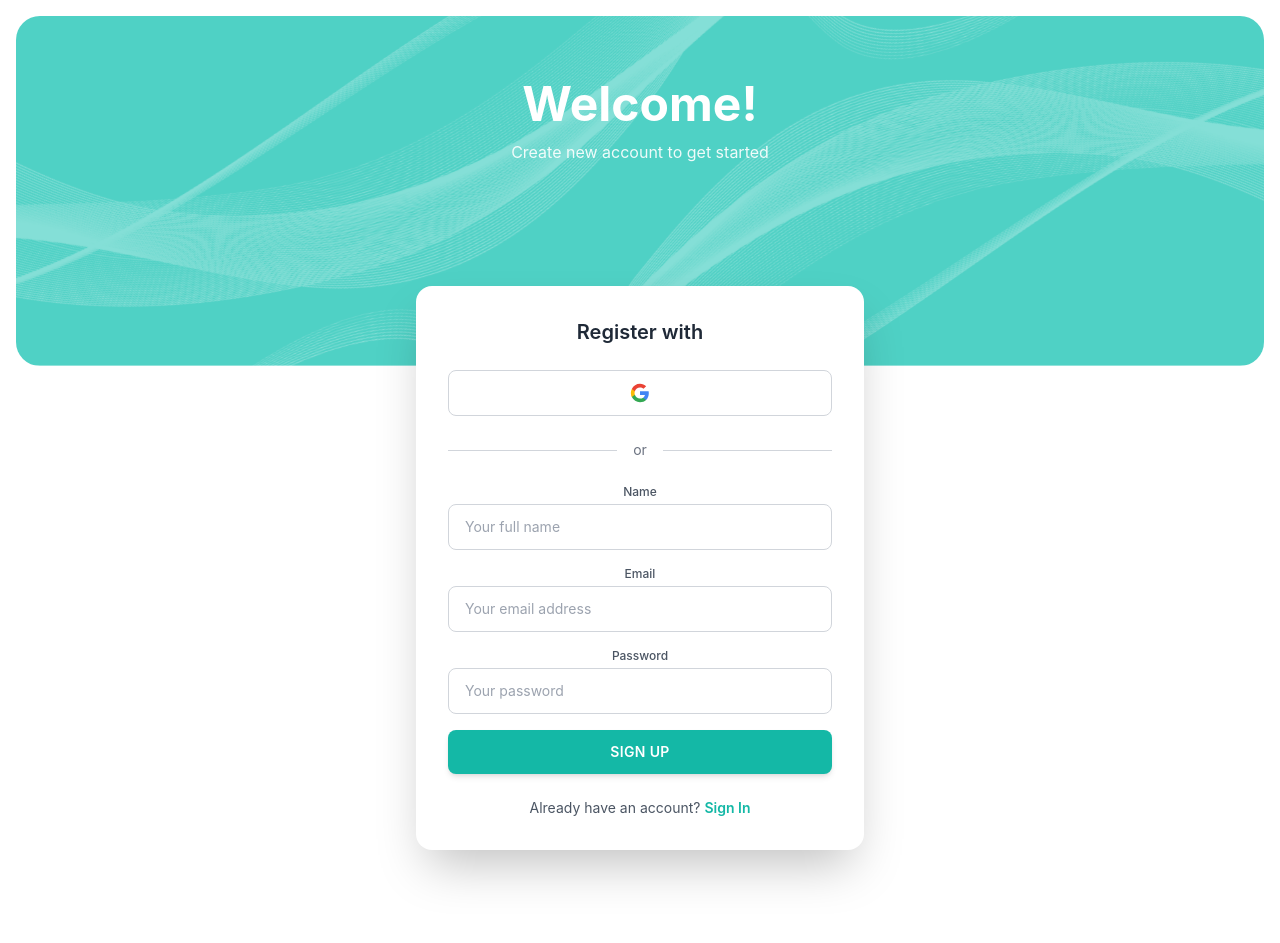
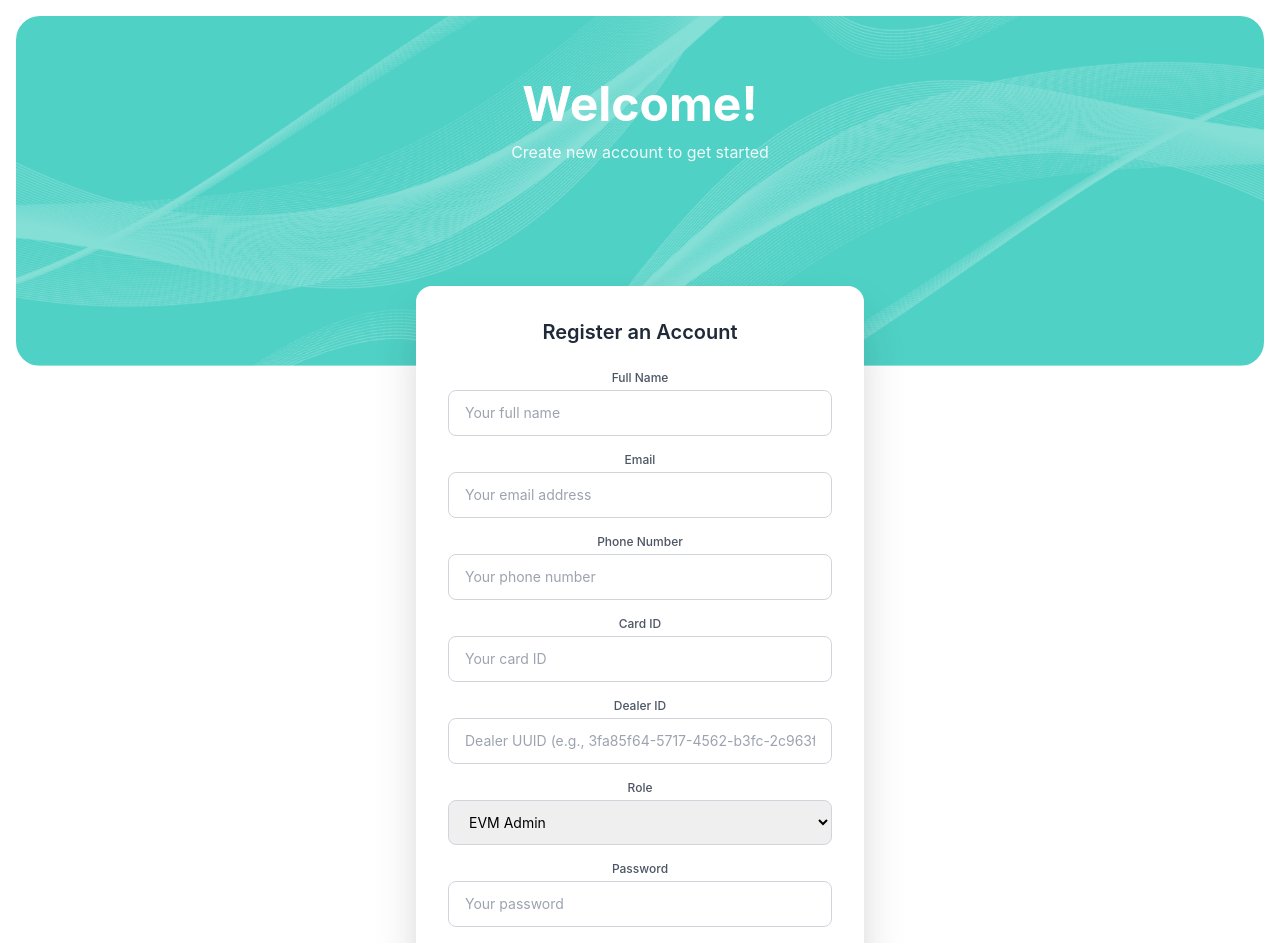
Before and after one commit to Tien-DT/EVMManagement-FE, a React (Create React App) app: page /signup in a window 1280 px wide. Shown: the top 943 px of the page. Before the commit the page ends 914 px from the top, so only its background shows below. Built offline with nearby package versions, Linux system fonts and the light colour scheme.

Commit message:
Update SignUpForm.jsx

```diff
--- a/src/features/auth/components/SignUpForm.jsx
+++ b/src/features/auth/components/SignUpForm.jsx
@@ -1,11 +1,11 @@
 import React from "react";
+import { Link } from "react-router-dom";
 import signupBg from "../../../assets/images/signupbackground.png";
+import { useSignUp } from "../hooks/useSignUp";
 
 const SignUpForm = () => {
-  const handleFormSubmit = (e) => {
-    e.preventDefault();
-    console.log("Form submitted");
-  };
+  const { form, onSubmit, isLoading, error, setError } = useSignUp();
+  const { register, handleSubmit, formState: { errors } } = form;
 
   return (
     <div className="min-h-screen bg-white p-4">
@@ -33,54 +33,56 @@ const SignUpForm = () => {
         <div className="relative -mt-20 mx-4 md:mx-auto max-w-md pb-12">
           <div className="bg-white rounded-2xl shadow-2xl p-8">
             <h2 className="text-xl font-semibold text-gray-800 text-center mb-6">
-              Register with
+              Register an Account
             </h2>
-
-            {/* Google Sign In Button */}
-            <button className="w-full bg-white border border-gray-300 rounded-lg py-3 px-4 mb-4 flex items-center justify-center hover:bg-gray-50 transition">
-              <svg className="w-5 h-5" viewBox="0 0 24 24">
-                <path
-                  fill="#4285F4"
-                  d="M22.56 12.25c0-.78-.07-1.53-.2-2.25H12v4.26h5.92c-.26 1.37-1.04 2.53-2.21 3.31v2.77h3.57c2.08-1.92 3.28-4.74 3.28-8.09z"
-                />
-                <path
-                  fill="#34A853"
-                  d="M12 23c2.97 0 5.46-.98 7.28-2.66l-3.57-2.77c-.98.66-2.23 1.06-3.71 1.06-2.86 0-5.29-1.93-6.16-4.53H2.18v2.84C3.99 20.53 7.7 23 12 23z"
-                />
-                <path
-                  fill="#FBBC05"
-                  d="M5.84 14.09c-.22-.66-.35-1.36-.35-2.09s.13-1.43.35-2.09V7.07H2.18C1.43 8.55 1 10.22 1 12s.43 3.45 1.18 4.93l2.85-2.22.81-.62z"
-                />
-                <path
-                  fill="#EA4335"
-                  d="M12 5.38c1.62 0 3.06.56 4.21 1.64l3.15-3.15C17.45 2.09 14.97 1 12 1 7.7 1 3.99 3.47 2.18 7.07l3.66 2.84c.87-2.6 3.3-4.53 6.16-4.53z"
-                />
-              </svg>
-            </button>
-
-            {/* Divider */}
-            <div className="relative my-6">
-              <div className="absolute inset-0 flex items-center">
-                <div className="w-full border-t border-gray-300"></div>
+            {/* Error Message */}
+            {error && (
+              <div className="bg-red-50 border border-red-200 text-red-600 px-4 py-3 rounded-lg mb-4">
+                <div className="flex">
+                  <div className="flex-shrink-0">
+                    <svg className="h-5 w-5 text-red-400" viewBox="0 0 20 20" fill="currentColor">
+                      <path fillRule="evenodd" d="M10 18a8 8 0 100-16 8 8 0 000 16zM8.707 7.293a1 1 0 00-1.414 1.414L8.586 10l-1.293 1.293a1 1 0 101.414 1.414L10 11.414l1.293 1.293a1 1 0 001.414-1.414L11.414 10l1.293-1.293a1 1 0 00-1.414-1.414L10 8.586 8.707 7.293z" clipRule="evenodd" />
+                    </svg>
+                  </div>
+                  <div className="ml-3">
+                    <p className="text-sm">{error}</p>
+                  </div>
+                  <div className="ml-auto pl-3">
+                    <div className="-mx-1.5 -my-1.5">
+                      <button
+                        type="button"
+                        onClick={() => setError(null)}
+                        className="inline-flex bg-red-50 rounded-md p-1.5 text-red-500 hover:bg-red-100 focus:outline-none focus:ring-2 focus:ring-offset-2 focus:ring-offset-red-50 focus:ring-red-600"
+                      >
+                        <span className="sr-only">Dismiss</span>
+                        <svg className="h-3 w-3" viewBox="0 0 20 20" fill="currentColor">
+                          <path fillRule="evenodd" d="M4.293 4.293a1 1 0 011.414 0L10 8.586l4.293-4.293a1 1 0 111.414 1.414L11.414 10l4.293 4.293a1 1 0 01-1.414 1.414L10 11.414l-4.293 4.293a1 1 0 01-1.414-1.414L8.586 10 4.293 5.707a1 1 0 010-1.414z" clipRule="evenodd" />
+                        </svg>
+                      </button>
+                    </div>
+                  </div>
+                </div>
               </div>
-              <div className="relative flex justify-center text-sm">
-                <span className="px-4 bg-white text-gray-500">or</span>
-              </div>
-            </div>
+            )}
 
             {/* Sign Up Form */}
-            <div className="space-y-4">
-              {/* Name Field */}
+            <form onSubmit={handleSubmit(onSubmit)} className="space-y-4">
+              {/* Full Name Field */}
               <div>
                 <label className="block text-xs font-medium text-gray-600 mb-1">
-                  Name
+                  Full Name
                 </label>
                 <input
                   type="text"
-                  name="name"
-                  className="w-full px-4 py-3 border border-gray-300 rounded-lg focus:outline-none focus:ring-2 focus:ring-teal-400 focus:border-transparent text-sm"
+                  {...register("fullName")}
+                  className={`w-full px-4 py-3 border rounded-lg focus:outline-none focus:ring-2 focus:ring-teal-400 focus:border-transparent text-sm ${
+                    errors.fullName ? "border-red-300" : "border-gray-300"
+                  }`}
                   placeholder="Your full name"
                 />
+                {errors.fullName && (
+                  <p className="mt-1 text-xs text-red-600">{errors.fullName.message}</p>
+                )}
               </div>
 
               {/* Email Field */}
@@ -90,10 +92,89 @@ const SignUpForm = () => {
                 </label>
                 <input
                   type="email"
-                  name="email"
-                  className="w-full px-4 py-3 border border-gray-300 rounded-lg focus:outline-none focus:ring-2 focus:ring-teal-400 focus:border-transparent text-sm"
+                  {...register("email")}
+                  className={`w-full px-4 py-3 border rounded-lg focus:outline-none focus:ring-2 focus:ring-teal-400 focus:border-transparent text-sm ${
+                    errors.email ? "border-red-300" : "border-gray-300"
+                  }`}
                   placeholder="Your email address"
                 />
+                {errors.email && (
+                  <p className="mt-1 text-xs text-red-600">{errors.email.message}</p>
+                )}
+              </div>
+
+              {/* Phone Field */}
+              <div>
+                <label className="block text-xs font-medium text-gray-600 mb-1">
+                  Phone Number
+                </label>
+                <input
+                  type="tel"
+                  {...register("phone")}
+                  className={`w-full px-4 py-3 border rounded-lg focus:outline-none focus:ring-2 focus:ring-teal-400 focus:border-transparent text-sm ${
+                    errors.phone ? "border-red-300" : "border-gray-300"
+                  }`}
+                  placeholder="Your phone number"
+                />
+                {errors.phone && (
+                  <p className="mt-1 text-xs text-red-600">{errors.phone.message}</p>
+                )}
+              </div>
+
+              {/* Card ID Field */}
+              <div>
+                <label className="block text-xs font-medium text-gray-600 mb-1">
+                  Card ID
+                </label>
+                <input
+                  type="text"
+                  {...register("cardId")}
+                  className={`w-full px-4 py-3 border rounded-lg focus:outline-none focus:ring-2 focus:ring-teal-400 focus:border-transparent text-sm ${
+                    errors.cardId ? "border-red-300" : "border-gray-300"
+                  }`}
+                  placeholder="Your card ID"
+                />
+                {errors.cardId && (
+                  <p className="mt-1 text-xs text-red-600">{errors.cardId.message}</p>
+                )}
+              </div>
+
+              {/* Dealer ID Field */}
+              <div>
+                <label className="block text-xs font-medium text-gray-600 mb-1">
+                  Dealer ID
+                </label>
+                <input
+                  type="text"
+                  {...register("dealerId")}
+                  className={`w-full px-4 py-3 border rounded-lg focus:outline-none focus:ring-2 focus:ring-teal-400 focus:border-transparent text-sm ${
+                    errors.dealerId ? "border-red-300" : "border-gray-300"
+                  }`}
+                  placeholder="Dealer UUID (e.g., 3fa85f64-5717-4562-b3fc-2c963f66afa6)"
+                />
+                {errors.dealerId && (
+                  <p className="mt-1 text-xs text-red-600">{errors.dealerId.message}</p>
+                )}
+              </div>
+
+              {/* Role Field */}
+              <div>
+                <label className="block text-xs font-medium text-gray-600 mb-1">
+                  Role
+                </label>
+                <select
+                  {...register("role")}
+                  className={`w-full px-4 py-3 border rounded-lg focus:outline-none focus:ring-2 focus:ring-teal-400 focus:border-transparent text-sm ${
+                    errors.role ? "border-red-300" : "border-gray-300"
+                  }`}
+                >
+                  <option value="EVM_ADMIN">EVM Admin</option>
+                  <option value="DEALER">Dealer</option>
+                  <option value="USER">User</option>
+                </select>
+                {errors.role && (
+                  <p className="mt-1 text-xs text-red-600">{errors.role.message}</p>
+                )}
               </div>
 
               {/* Password Field */}
@@ -103,27 +184,65 @@ const SignUpForm = () => {
                 </label>
                 <input
                   type="password"
-                  name="password"
-                  className="w-full px-4 py-3 border border-gray-300 rounded-lg focus:outline-none focus:ring-2 focus:ring-teal-400 focus:border-transparent text-sm"
+                  {...register("password")}
+                  className={`w-full px-4 py-3 border rounded-lg focus:outline-none focus:ring-2 focus:ring-teal-400 focus:border-transparent text-sm ${
+                    errors.password ? "border-red-300" : "border-gray-300"
+                  }`}
                   placeholder="Your password"
                 />
+                {errors.password && (
+                  <p className="mt-1 text-xs text-red-600">{errors.password.message}</p>
+                )}
+              </div>
+
+              {/* Confirm Password Field */}
+              <div>
+                <label className="block text-xs font-medium text-gray-600 mb-1">
+                  Confirm Password
+                </label>
+                <input
+                  type="password"
+                  {...register("confirmPassword")}
+                  className={`w-full px-4 py-3 border rounded-lg focus:outline-none focus:ring-2 focus:ring-teal-400 focus:border-transparent text-sm ${
+                    errors.confirmPassword ? "border-red-300" : "border-gray-300"
+                  }`}
+                  placeholder="Confirm your password"
+                />
+                {errors.confirmPassword && (
+                  <p className="mt-1 text-xs text-red-600">{errors.confirmPassword.message}</p>
+                )}
               </div>
 
               {/* Submit Button */}
               <button
-                onClick={handleFormSubmit}
-                className="w-full bg-teal-500 text-white font-semibold py-3 rounded-lg hover:bg-teal-600 transition duration-200 shadow-md uppercase text-sm tracking-wide"
+                type="submit"
+                disabled={isLoading}
+                className={`w-full font-semibold py-3 rounded-lg transition duration-200 shadow-md uppercase text-sm tracking-wide ${
+                  isLoading
+                    ? "bg-gray-400 text-gray-200 cursor-not-allowed"
+                    : "bg-teal-500 text-white hover:bg-teal-600"
+                }`}
               >
-                Sign Up
+                {isLoading ? (
+                  <div className="flex items-center justify-center">
+                    <svg className="animate-spin -ml-1 mr-3 h-5 w-5 text-white" xmlns="http://www.w3.org/2000/svg" fill="none" viewBox="0 0 24 24">
+                      <circle className="opacity-25" cx="12" cy="12" r="10" stroke="currentColor" strokeWidth="4"></circle>
+                      <path className="opacity-75" fill="currentColor" d="M4 12a8 8 0 018-8V0C5.373 0 0 5.373 0 12h4zm2 5.291A7.962 7.962 0 014 12H0c0 3.042 1.135 5.824 3 7.938l3-2.647z"></path>
+                    </svg>
+                    Creating Account...
+                  </div>
+                ) : (
+                  "Sign Up"
+                )}
               </button>
-            </div>
+            </form>
 
             {/* Sign In Link */}
             <p className="text-center text-sm text-gray-600 mt-6">
               Already have an account?{" "}
-              <span className="text-teal-500 font-semibold hover:text-teal-600 cursor-pointer">
+              <Link to="/login" className="text-teal-500 font-semibold hover:text-teal-600">
                 Sign In
-              </span>
+              </Link>
             </p>
           </div>
         </div>
```
